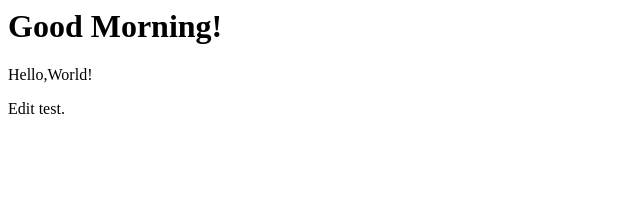
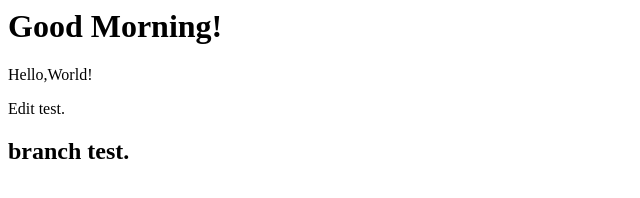
Before and after one commit to yokohamajk/test, a plain HTML site: page index.html in a window 1280 px wide. Shown: the whole page, without its empty margins (0-640 px from the left). Drawn offline with Linux system fonts and the light colour scheme.

Commit message:
Update index.html

```diff
--- a/index.html
+++ b/index.html
@@ -2,4 +2,5 @@
   <h1>Good Morning!</h1>
 <p>Hello,World!</p>
   <p>Edit test.</p>
+  <h2>branch test.</h2>
 </html>
```
